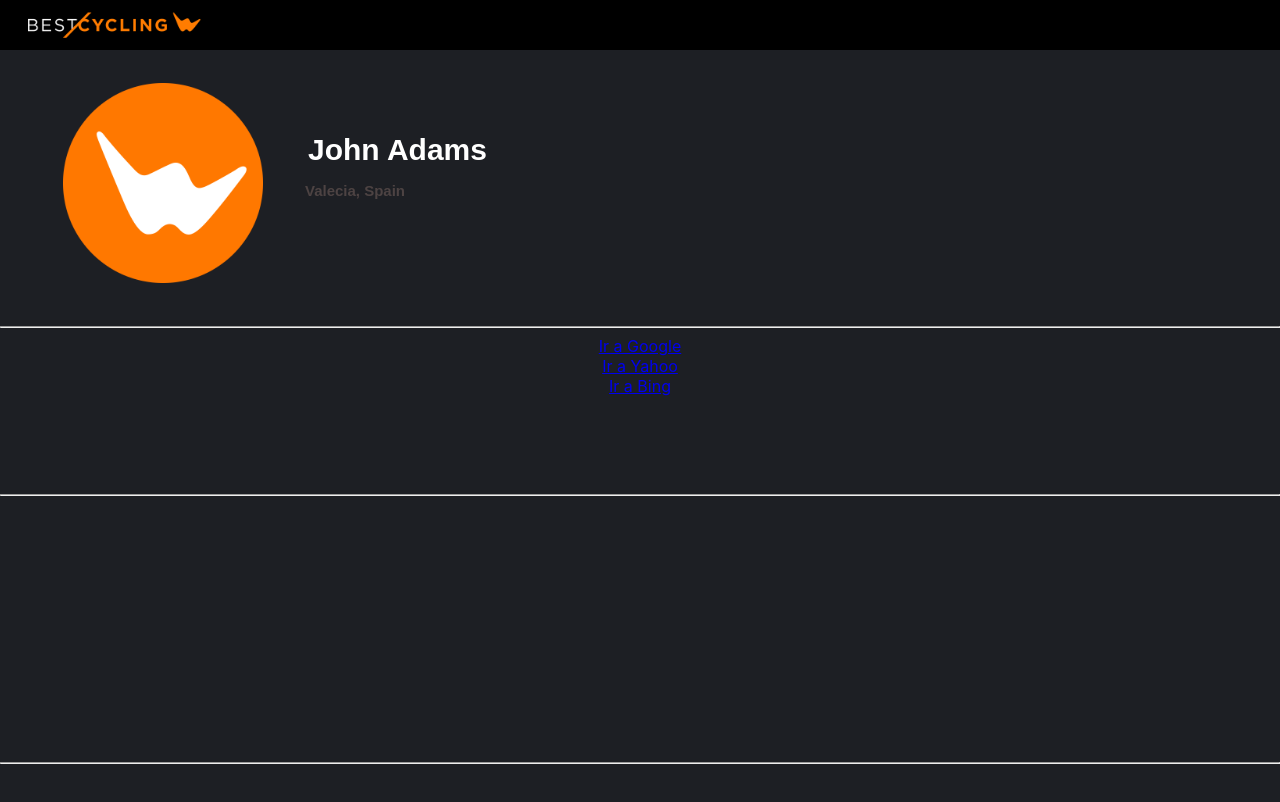
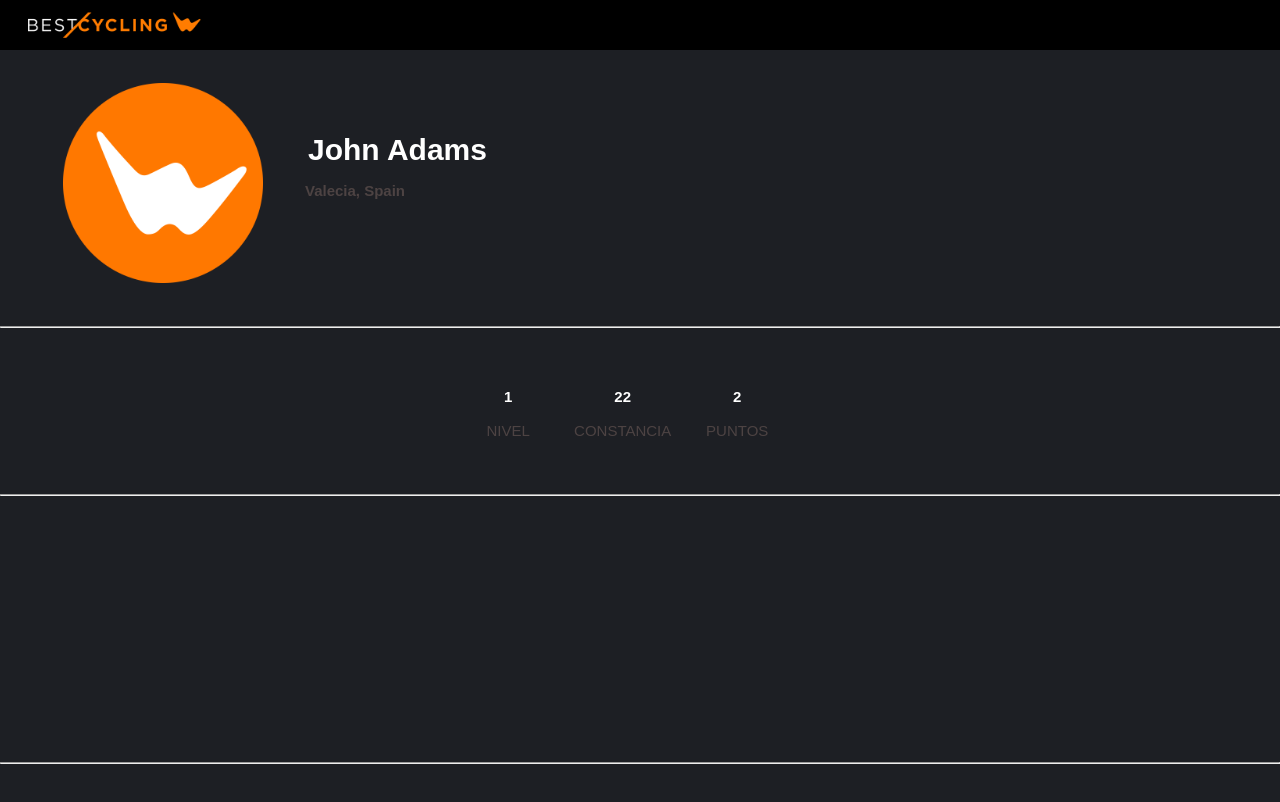
Before and after one commit to AnaTapiadorSim98/React_BestCicling, a React (Create React App) app in the folder my-app/: page / in a window 1280 px wide. Shown: the top 802 px of the page. Built offline with nearby package versions, Linux system fonts and the light colour scheme.

Commit message:
contenedor 2

```diff
--- a/my-app/src/App.css
+++ b/my-app/src/App.css
@@ -22,6 +22,40 @@
 
   margin: 1% 1%;
 }
+
+.App-table-ini{
+  span: "2";
+
+  padding: 0px 0px 0px 35%;
+  align-items: center;
+  align-self: center;
+  align-content: center;
+  text-align: center;
+  font-family: Arial, Helvetica, sans-serif;
+  font-weight: bold;
+  font-size: 15px;
+  color:white;
+}
+
+.App-table{
+  span: "2";
+
+  padding: 0px 0px 0px 0%;
+  align-items: center;
+  align-self: center;
+  align-content: center;
+  text-align: center;
+  font-family: Arial, Helvetica, sans-serif;
+  font-weight: normal;
+  font-size: 15px;
+  color:rgb(77, 67, 67);
+}
+
+.App-table-separacion{
+
+  padding: 50px 50px 15px 50px;
+}
+
 
 .App-actual-logo2{
   height: 200px;
--- a/my-app/src/App.js
+++ b/my-app/src/App.js
@@ -40,9 +40,42 @@ function App() {
         <hr/>
 
         <div className="contenedor2">
-          <a href="http://www.google.es/" target="_blank" rel="noreferrer">Ir a Google</a><br/>
-          <a href="http://www.yahoo.es/" target="_blank" rel="noreferrer">Ir a Yahoo</a><br/>
-          <a href="http://www.bing.es/" target="_blank" rel="noreferrer">Ir a Bing</a><br/>
+
+            <table className="App-table-ini">
+
+
+            <tr>
+
+            <th></th>
+
+            <th className="App-table-separacion" >
+              {customData.profile.level}
+            </th>
+
+            <th className="App-table-separacion">
+              {customData.profile.perseverance}
+            </th>
+
+            <th className="App-table-separacion">
+              {customData.profile.mind_points}
+            </th>
+
+
+            </tr>
+
+            <tr>
+
+            <th></th>
+
+            <td className="App-table">NIVEL</td>
+
+            <td className="App-table">CONSTANCIA</td>
+
+            <td className="App-table">PUNTOS</td>
+
+            </tr>
+            </table>
+
         </div>
 
           <hr/>
```
